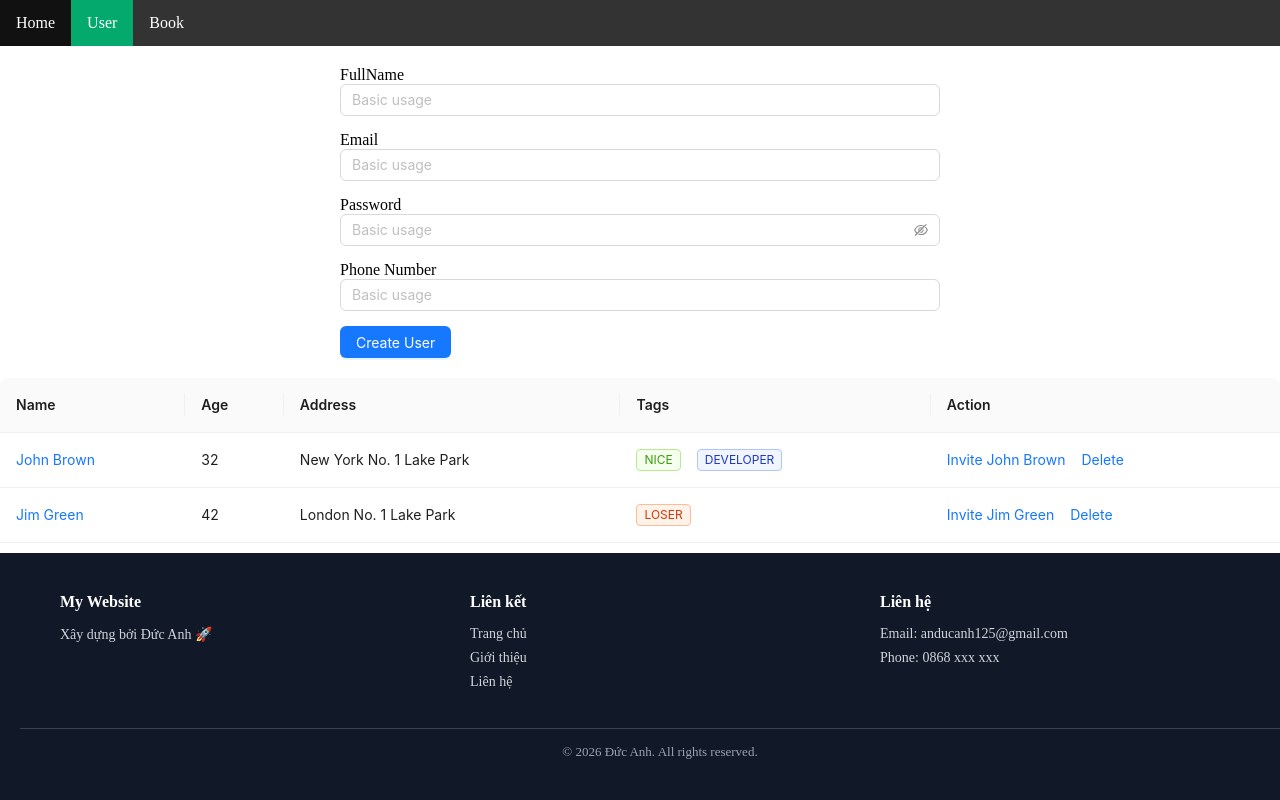
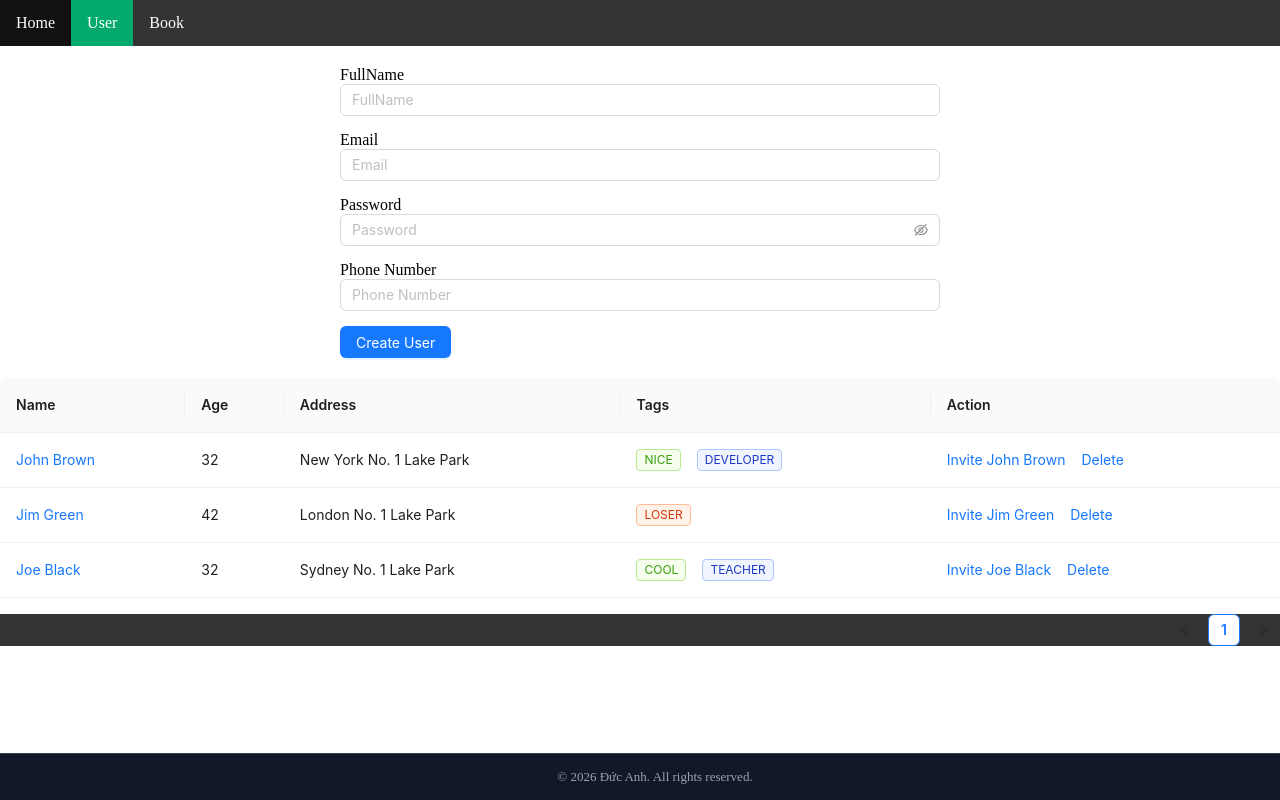
Before and after one commit to AnAnh2k/react-vite-ducanh, a React (Vite) app: page /users in a window 1280 px wide. Built offline with nearby package versions, Linux system fonts and the light colour scheme.

Commit message:
state hóa form

```diff
--- a/src/components/layout/Footer.jsx
+++ b/src/components/layout/Footer.jsx
@@ -2,31 +2,9 @@ import "./footer.css";
 
 const Footer = () => {
   return (
-    <footer className="footer">
-      <div className="footer-container">
-        <div className="footer-section">
-          <h3>My Website</h3>
-          <p>Xây dựng bởi Đức Anh 🚀</p>
-        </div>
-
-        <div className="footer-section">
-          <h3>Liên kết</h3>
-          <a href="/">Trang chủ</a>
-          <a href="/about">Giới thiệu</a>
-          <a href="/contact">Liên hệ</a>
-        </div>
-
-        <div className="footer-section">
-          <h3>Liên hệ</h3>
-          <p>Email: anducanh125@gmail.com</p>
-          <p>Phone: 0868 xxx xxx</p>
-        </div>
-      </div>
-
-      <div className="footer-bottom">
-        © {new Date().getFullYear()} Đức Anh. All rights reserved.
-      </div>
-    </footer>
+    <div className="footer-bottom">
+      © {new Date().getFullYear()} Đức Anh. All rights reserved.
+    </div>
   );
 };
 
--- a/src/components/layout/footer.css
+++ b/src/components/layout/footer.css
@@ -1,50 +1,12 @@
-.footer {
+.footer-bottom {
+  border-top: 1px solid #374151;
   background-color: #111827;
-  color: #ffffff;
-  padding: 40px 20px;
   position: fixed;
   left: 0;
   bottom: 0;
   width: 100%;
-}
-
-.footer-container {
-  max-width: 1200px;
-  margin: auto;
-  display: flex;
-  justify-content: space-between;
-  flex-wrap: wrap;
-  gap: 30px;
-}
-
-.footer-section {
-  flex: 1;
-  min-width: 200px;
-}
-
-.footer-section h3 {
-  margin-bottom: 15px;
-  font-size: 16px;
-  font-weight: 600;
-}
-
-.footer-section p,
-.footer-section a {
-  font-size: 14px;
-  color: #d1d5db;
-  text-decoration: none;
-  margin-bottom: 8px;
-  display: block;
-}
-
-.footer-section a:hover {
-  color: #3b82f6;
-}
-
-.footer-bottom {
-  border-top: 1px solid #374151;
   margin-top: 30px;
-  padding-top: 15px;
+  padding: 15px;
   text-align: center;
   font-size: 13px;
   color: #9ca3af;
--- a/src/components/user/user.form.jsx
+++ b/src/components/user/user.form.jsx
@@ -2,6 +2,14 @@ import { Button, Input } from "antd";
 import React from "react";
 
 const UserForm = () => {
+  const [fullName, setFullName] = React.useState("");
+  const [email, setEmail] = React.useState("");
+  const [password, setPassword] = React.useState("");
+  const [phoneNumber, setPhoneNumber] = React.useState("");
+
+  const hanldeClickBtn = () => {
+    console.log("check data: ", { fullName, email, password, phoneNumber });
+  };
   return (
     <div
       className="user-form"
@@ -10,22 +18,47 @@ const UserForm = () => {
       <div style={{ display: "flex", gap: "15px", flexDirection: "column" }}>
         <div>
           <span>FullName</span>
-          <Input placeholder="Basic usage" />
+          <Input
+            placeholder="FullName"
+            value={fullName}
+            onChange={(event) => setFullName(event.target.value)}
+          />
         </div>
         <div>
           <span>Email</span>
-          <Input placeholder="Basic usage" />
+          <Input
+            placeholder="Email"
+            value={email}
+            onChange={(event) => setEmail(event.target.value)}
+          />
         </div>
         <div>
           <span>Password</span>
-          <Input.Password placeholder="Basic usage" />
+          <Input.Password
+            placeholder="Password"
+            value={password}
+            onChange={(event) => {
+              setPassword(event.target.value);
+            }}
+          />
         </div>
         <div>
           <span>Phone Number</span>
-          <Input placeholder="Basic usage" />
+          <Input
+            placeholder="Phone Number"
+            value={phoneNumber}
+            onChange={(event) => setPhoneNumber(event.target.value)}
+          />
         </div>
         <div>
-          <Button type="primary">Create User</Button>
+          <Button
+            type="primary"
+            onClick={() => {
+              hanldeClickBtn();
+            }}
+          >
+            Create User
+          </Button>
         </div>
       </div>
     </div>
```
